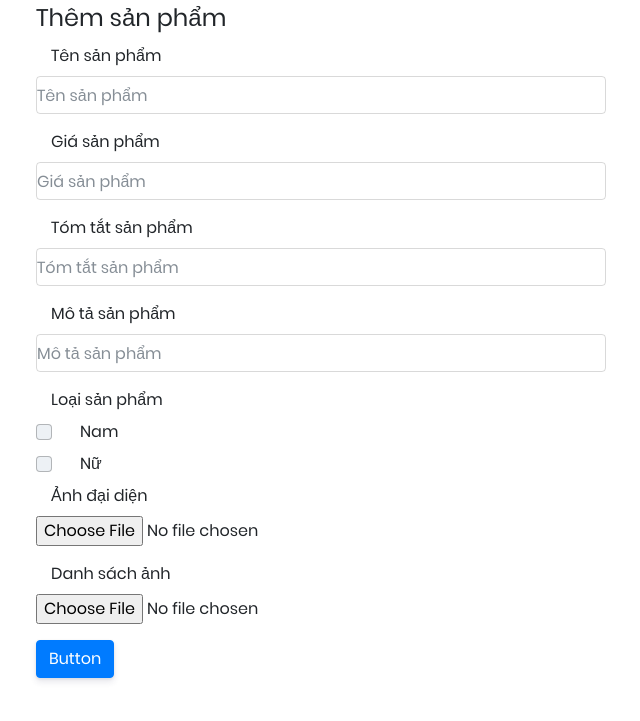
After one commit to PTUDWa/Admin-page, a Node server app: template views/updateProduct.hbs in a window 1280 px wide. The commit adds this page. Shown: the top 721 px of the page, without its empty margins (319-959 px from the left). Run offline with Node 20, Linux system fonts and the light colour scheme; the template is opened without the code that fills it, so the values that code supplies are empty; some libraries are stand-ins or nearby versions.

Commit message:
a little fix

```diff
--- a/components/Product/product.service.js
+++ b/components/Product/product.service.js
@@ -25,11 +25,11 @@ class Course{
         )
     }
     delete(req){
-        Product.find({name: req.body.name}).remove().exec();
+        Product.find({_id: req.body._id}).remove().exec();
     }
     async update(req){
-        const filter = { title: req.body.title };
-        const update = {price: req.body.title, summary: req.body.summary, inStock: req.body.inStock, description: req.body.description, category: req.body.category  };
+        const filter = { _id: req.body._id };
+        const update = {title: req.body.title, price: req.body.title, summary: req.body.summary, inStock: req.body.inStock, description: req.body.description, category: req.body.category  };
         await Product.findOneAndUpdate(filter, update);
     }
 }
--- a/views/product.hbs
+++ b/views/product.hbs
@@ -159,7 +159,7 @@
                                 <table class="table text-nowrap">
                                     <thead>
                                         <tr>
-                                            <th class="border-top-0">Thứ tự</th>
+                                            <th class="border-top-0">ID</th>
                                             <th class="border-top-0">Tên sản phẩm</th>
                                             <th class="border-top-0">Phân loại</th>
                                             <th class="border-top-0">Giá</th>
@@ -170,7 +170,7 @@
 
                                         {{#each products}}
                                         <tr>
-                                            <td>{{@key}} </td>
+                                            <td>{{_id}} </td>
                                             <td>{{title}}</td>
                                             <td>{{category}}</td>
                                             <td>{{price}}</td>
--- /dev/null
+++ b/views/updateProduct.hbs
@@ -0,0 +1,78 @@
+<form class="form-horizontal container" style="max-width: 600px" method="POST">
+    <fieldset>
+
+    <!-- Form Name -->
+    <legend>Thêm sản phẩm</legend>
+
+    <!-- Text input-->
+    <div class="form-group">
+      <label class="col-md-4 control-label" for="product_name">Tên sản phẩm</label>
+      <div>
+      <input id="product_name" name="name" placeholder="Tên sản phẩm" class="form-control input-md" required="" type="text">
+
+      </div>
+    </div>
+
+    <!-- Text input-->
+    <div class="form-group">
+      <label class="col-md-4 control-label" for="product_price">Giá sản phẩm</label>
+      <div>
+      <input id="product_price" name="price" placeholder="Giá sản phẩm" class="form-control input-md" required="" type="number" min="0">
+
+      </div>
+    </div>
+
+    <!-- Text input-->
+    <div class="form-group">
+      <label class="col-md-4 control-label" for="product_summary">Tóm tắt sản phẩm</label>
+      <div>
+      <input id="product_summary" name="summary" placeholder="Tóm tắt sản phẩm" class="form-control input-md" required="" type="text">
+
+      </div>
+    </div>
+
+    <!-- Select Basic -->
+    <div class="form-group">
+      <label class="col-md-4 control-label" for="product_description">Mô tả sản phẩm</label>
+      <div>
+        <input id="product_description" name="description" placeholder="Mô tả sản phẩm" class="form-control input-md" required="" type="text">
+
+      </div>
+    </div>
+
+    <label class="col-md-4 control-label">Loại sản phẩm</label>
+    <div class="form-check">
+        <input class="form-check-input" name = "man" type="checkbox" value= "Man">
+        <label class="form-check-label" >
+          Nam
+        </label>
+      </div>
+      <div class="form-check">
+        <input class="form-check-input" name = "woman" type="checkbox" value= "Woman">
+        <label class="form-check-label">
+          Nữ
+        </label>
+      </div>
+
+     <!-- File Button -->
+    <div class="form-group">
+      <label class="col-md-4 control-label" for="thumbnail">Ảnh đại diện</label>
+      <div>
+        <input id="thumbnail" name="thumbnail" class="input-file" type="file">
+      </div>
+    </div>
+    <!-- File Button -->
+    <div class="form-group">
+      <label class="col-md-4 control-label" for="image">Danh sách ảnh</label>
+      <div>
+        <input id="image" name="filebutton" class="input-file" type="file">
+      </div>
+    </div>
+
+    <!-- Button -->
+    <div class="form-group">
+        <button class="btn btn-primary">Button</button>
+    </div>
+
+    </fieldset>
+</form>
```
